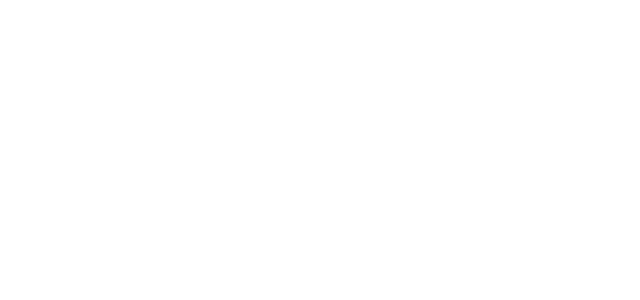
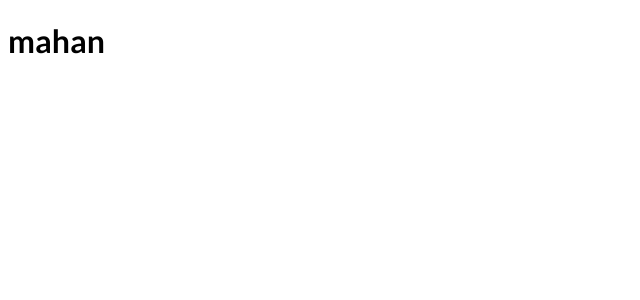
Before and after one commit to mahoonio/nextjs-course, a Next.js app: page /user-profile in a window 1280 px wide. Before the commit this address had no page. Shown: the top 300 px of the page, without its empty margins (0-640 px from the left). Built offline with nearby package versions, Linux system fonts and the light colour scheme.

Commit message:
getServerSide Props.

```diff
--- /dev/null
+++ b/pages/user-profile.js
@@ -0,0 +1,11 @@
+const UserProfilePage = (props) => {
+  return <h1>{props.userName}</h1>;
+};
+
+export default UserProfilePage;
+
+export async function getServerSideProps(context) {
+  return {
+    props: { userName: 'mahan' },
+  };
+}
```
